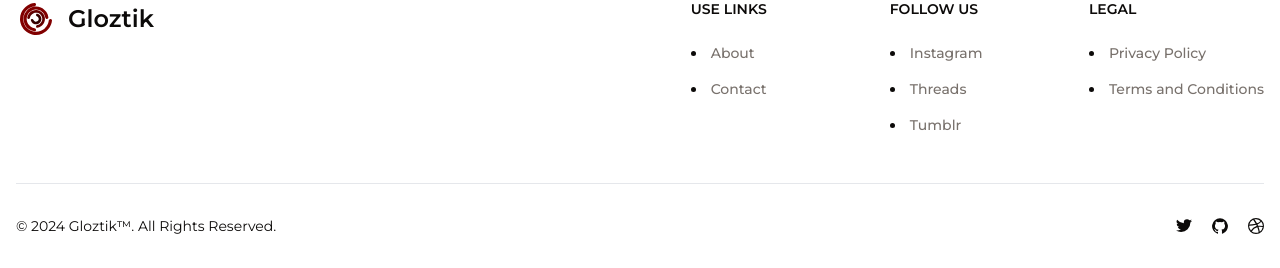
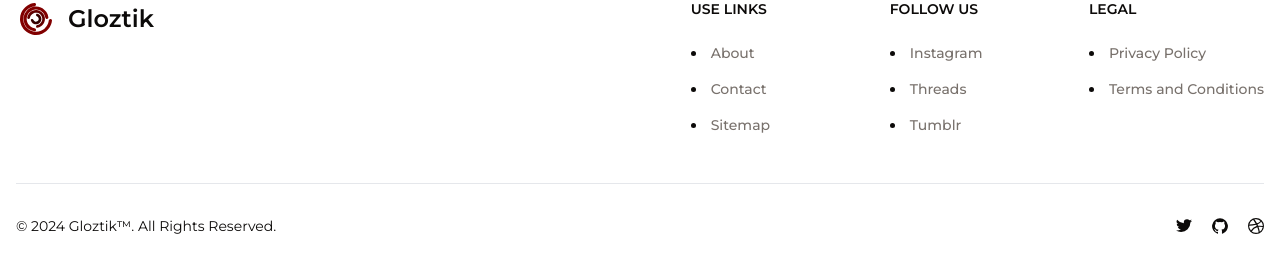
Before and after one commit to ameghcoder/image-gallery-website, a PHP site: page / in a window 1280 px wide. Shown: the part 4037-4305 px from the top of the page. Run offline with PHP 8.4, Linux system fonts and the light colour scheme; data comes from the database, SQL or seed files in the repository; data that the repository does not hold is empty; some libraries are stand-ins or nearby versions.

Commit message:
Add sitemap.xml link in the footer section of every page

```diff
--- a/src/Views/components/footer.twig
+++ b/src/Views/components/footer.twig
@@ -16,8 +16,11 @@
                       <li class="mb-4 text-sm">
                           <a href="/page/about" class="hover:underline text-muted-foreground">About</a>
                       </li>
-                    <li class="mb-4 text-sm">
+                        <li class="mb-4 text-sm">
                           <a href="/page/contact" class="hover:underline text-muted-foreground">Contact</a>
+                      </li>
+                      <li class="mb-4 text-sm">
+                          <a href="/sitemap.xml" class="hover:underline text-muted-foreground">Sitemap</a>
                       </li>
                   </ul>
               </div>
```
